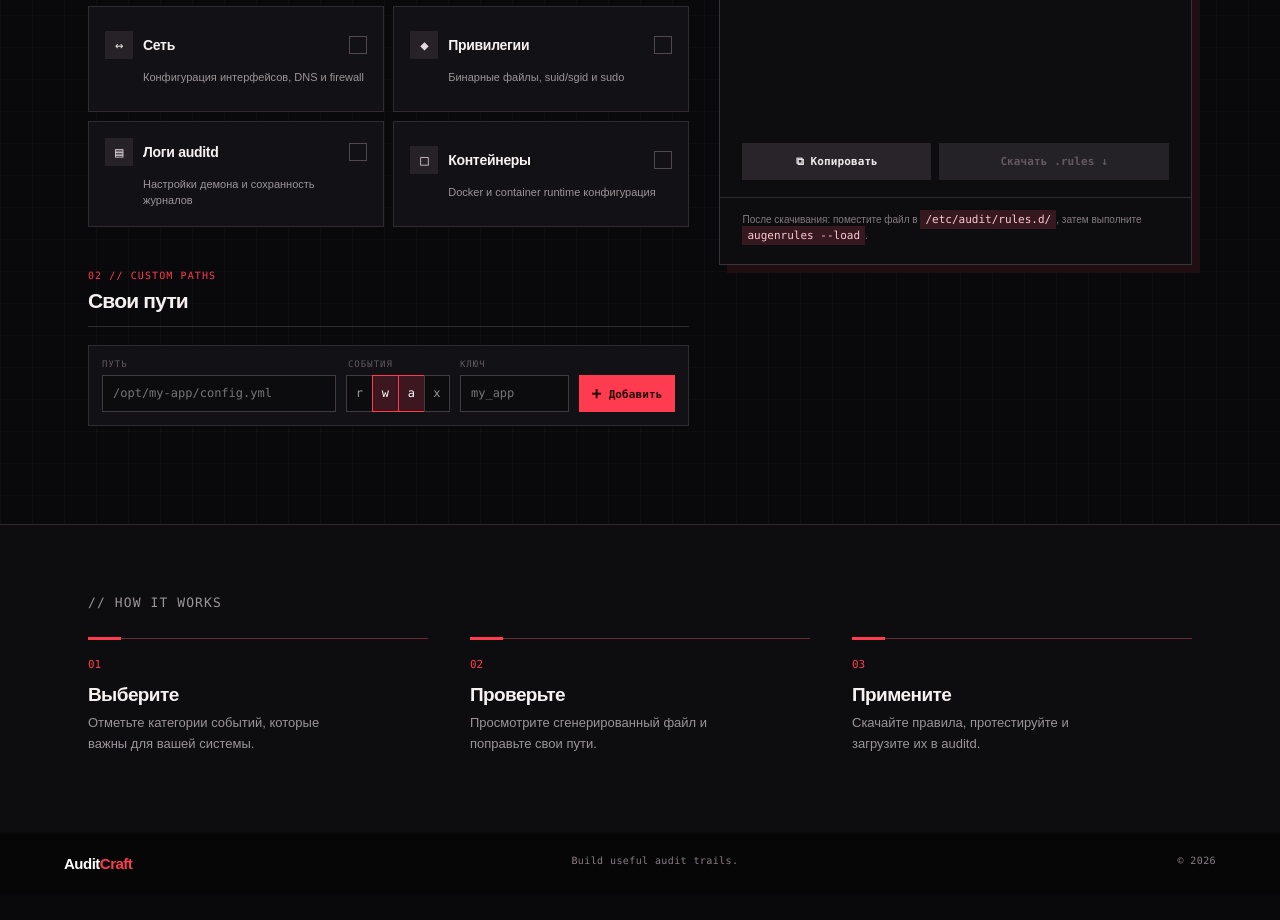
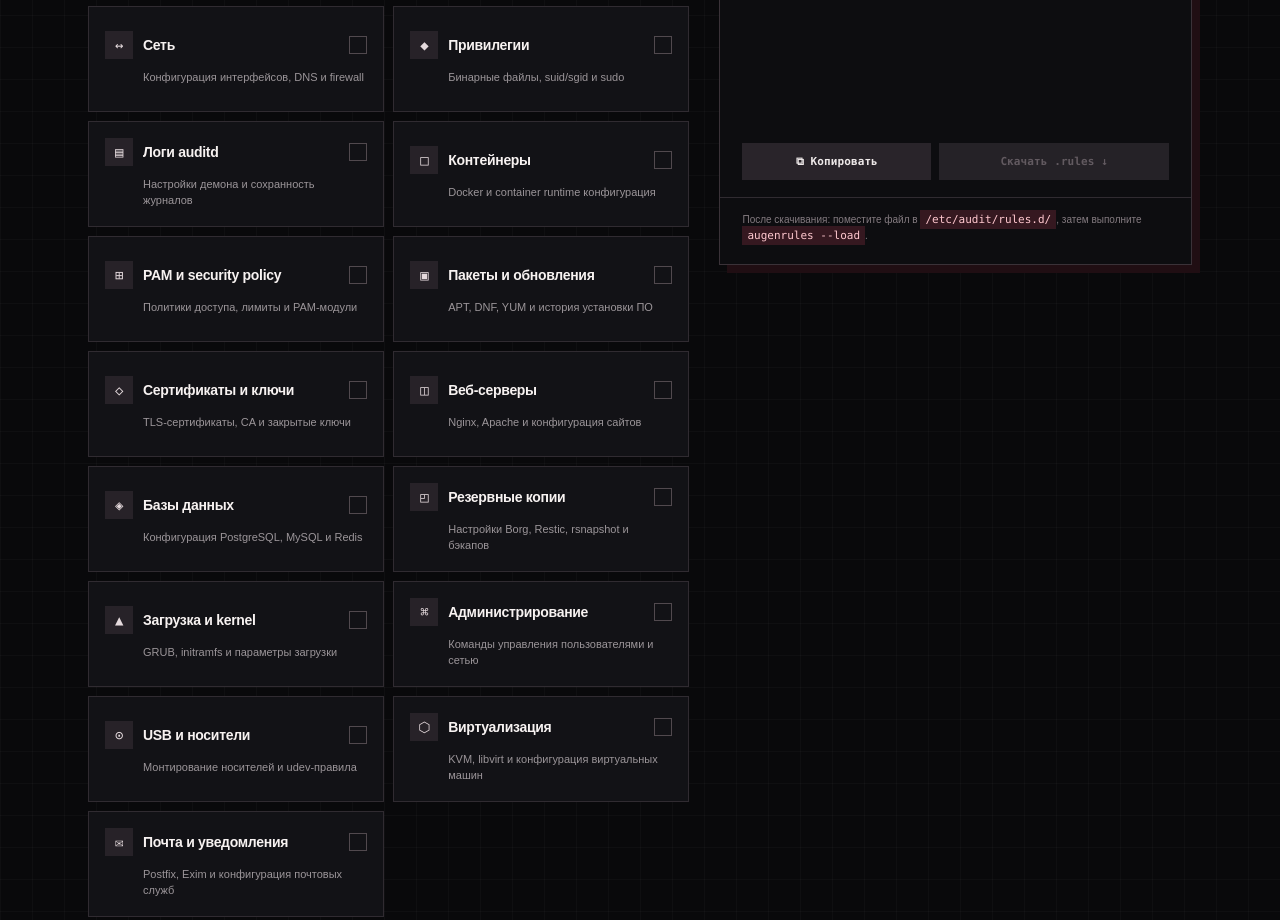
Before and after one commit to andrei-s96s/AuditCraft, a plain HTML site: page index.html in a window 1280 px wide. Shown: the part 881-1801 px from the top of the page. Before the commit the page ends 1775 px from the top, so only its background shows below. Drawn offline with Linux system fonts and the light colour scheme.

Commit message:
Expand auditd preset library

```diff
--- a/app.js
+++ b/app.js
@@ -6,12 +6,23 @@
   { id:'network', icon:'↔', title:'Сеть', text:'Конфигурация интерфейсов, DNS и firewall', rules:[['/etc/hosts','wa','network_config'],['/etc/resolv.conf','wa','network_config'],['/etc/network','wa','network_config'],['/etc/NetworkManager','wa','network_config'],['/etc/nftables.conf','wa','firewall']] },
   { id:'privilege', icon:'◆', title:'Привилегии', text:'Бинарные файлы, suid/sgid и sudo', rules:[['/usr/bin/sudo','x','privileged'],['/usr/bin/su','x','privileged'],['/bin/su','x','privileged'],['/etc/sudo.conf','wa','sudoers']] },
   { id:'logs', icon:'▤', title:'Логи auditd', text:'Настройки демона и сохранность журналов', rules:[['/etc/audit/auditd.conf','wa','audit_config'],['/etc/audit/rules.d','wa','audit_rules'],['/var/log/audit','wa','audit_log']] },
-  { id:'containers', icon:'□', title:'Контейнеры', text:'Docker и container runtime конфигурация', rules:[['/etc/docker','wa','docker'],['/etc/containerd','wa','containerd'],['/etc/containers','wa','containers']] }
+  { id:'containers', icon:'□', title:'Контейнеры', text:'Docker и container runtime конфигурация', rules:[['/etc/docker','wa','docker'],['/etc/containerd','wa','containerd'],['/etc/containers','wa','containers']] },
+  { id:'pam', icon:'⊞', title:'PAM и security policy', text:'Политики доступа, лимиты и PAM-модули', rules:[['/etc/pam.d','wa','pam'],['/etc/security','wa','security_policy'],['/etc/login.defs','wa','login_policy'],['/etc/libuser.conf','wa','identity_policy']] },
+  { id:'packages', icon:'▣', title:'Пакеты и обновления', text:'APT, DNF, YUM и история установки ПО', rules:[['/etc/apt','wa','package_manager'],['/etc/yum.conf','wa','package_manager'],['/etc/dnf','wa','package_manager'],['/var/log/apt','wa','package_manager'],['/var/log/dnf.log','wa','package_manager']] },
+  { id:'certificates', icon:'◇', title:'Сертификаты и ключи', text:'TLS-сертификаты, CA и закрытые ключи', rules:[['/etc/ssl','wa','certificates'],['/etc/pki','wa','certificates'],['/etc/letsencrypt','wa','certificates'],['/root/.ssh','wa','root_ssh_keys']] },
+  { id:'web', icon:'◫', title:'Веб-серверы', text:'Nginx, Apache и конфигурация сайтов', rules:[['/etc/nginx','wa','nginx'],['/etc/apache2','wa','apache'],['/etc/httpd','wa','apache'],['/var/www','wa','web_content']] },
+  { id:'databases', icon:'◈', title:'Базы данных', text:'Конфигурация PostgreSQL, MySQL и Redis', rules:[['/etc/postgresql','wa','postgresql'],['/etc/mysql','wa','mysql'],['/etc/my.cnf','wa','mysql'],['/etc/redis','wa','redis']] },
+  { id:'backup', icon:'◰', title:'Резервные копии', text:'Настройки Borg, Restic, rsnapshot и бэкапов', rules:[['/etc/borgmatic','wa','backup'],['/etc/restic','wa','backup'],['/etc/rsnapshot.conf','wa','backup'],['/etc/backup','wa','backup']] },
+  { id:'boot', icon:'▲', title:'Загрузка и kernel', text:'GRUB, initramfs и параметры загрузки', rules:[['/etc/default/grub','wa','boot_config'],['/boot/grub','wa','boot_config'],['/boot/grub2','wa','boot_config'],['/etc/sysctl.conf','wa','kernel_config'],['/etc/sysctl.d','wa','kernel_config']] },
+  { id:'admin', icon:'⌘', title:'Администрирование', text:'Команды управления пользователями и сетью', rules:[['/usr/sbin/useradd','x','user_management'],['/usr/sbin/userdel','x','user_management'],['/usr/sbin/usermod','x','user_management'],['/usr/bin/passwd','x','password_change'],['/usr/sbin/visudo','x','sudoers_change']] },
+  { id:'usb', icon:'⊙', title:'USB и носители', text:'Монтирование носителей и udev-правила', rules:[['/etc/udev/rules.d','wa','udev_rules'],['/etc/fstab','wa','mount_config'],['/bin/mount','x','mounts'],['/bin/umount','x','mounts']] },
+  { id:'virtualization', icon:'⬡', title:'Виртуализация', text:'KVM, libvirt и конфигурация виртуальных машин', rules:[['/etc/libvirt','wa','libvirt'],['/var/lib/libvirt','wa','libvirt'],['/etc/qemu','wa','qemu']] },
+  { id:'mail', icon:'✉', title:'Почта и уведомления', text:'Postfix, Exim и конфигурация почтовых служб', rules:[['/etc/postfix','wa','postfix'],['/etc/exim4','wa','exim'],['/etc/aliases','wa','mail_config']] }
 ];
 const active = new Set(); let custom = [];
 const grid = document.querySelector('#preset-grid'), output = document.querySelector('#rules-output'), count = document.querySelector('#rule-count'), download = document.querySelector('#download-button');
 function esc(v){return v.replace(/[&<>"']/g,c=>({'&':'&amp;','<':'&lt;','>':'&gt;','"':'&quot;',"'":'&#039;'}[c]))}
-function allRules(){return [...presets.filter(p=>active.has(p.id)).flatMap(p=>p.rules),...custom]}
+function allRules(){const rules=[...presets.filter(p=>active.has(p.id)).flatMap(p=>p.rules),...custom],seen=new Set();return rules.filter(([path,perm])=>{const id=`${path}:${perm}`;if(seen.has(id))return false;seen.add(id);return true})}
 function render(){const rules=allRules(); document.querySelectorAll('.preset').forEach(el=>{const enabled=active.has(el.dataset.id);el.classList.toggle('active',enabled);el.setAttribute('aria-pressed',enabled)}); document.querySelector('#custom-list').innerHTML=custom.map((r,i)=>`<div class="custom-rule"><code>${esc(r[0])}</code><span class="permission-badge">-${esc(r[1])}</span><span class="key-badge">${esc(r[2])}</span><button class="remove" data-index="${i}" type="button" aria-label="Удалить путь ${esc(r[0])}">×</button></div>`).join(''); const content=rules.length ? `# AuditCraft — generated auditd rules\n# Review paths before deploying to production.\n\n${rules.map(([path,perm,key])=>`-w ${path} -p ${perm} -k ${key || 'auditcraft'}`).join('\n')}\n` : '# Выберите пресеты слева,\n# чтобы начать сборку правил.'; output.querySelector('code').textContent=content; count.textContent=`${rules.length} ${rules.length===1?'RULE':'RULES'}`; download.disabled=!rules.length}
 presets.forEach(p=>{const el=document.createElement('button');el.type='button';el.className='preset';el.dataset.id=p.id;el.setAttribute('aria-pressed','false');el.innerHTML=`<span class="preset-title"><span class="preset-icon">${p.icon}</span><span>${p.title}</span><span class="check">✓</span></span><p>${p.text}</p>`;el.addEventListener('click',()=>{active.has(p.id)?active.delete(p.id):active.add(p.id);render()});grid.append(el)});
 document.querySelector('#path-form').addEventListener('submit',e=>{e.preventDefault();const data=new FormData(e.currentTarget),path=data.get('path').trim(),perm=data.getAll('permission').join(''),key=data.get('key').trim().replace(/\s+/g,'_');if(!path)return document.querySelector('#custom-path').focus();if(!path.startsWith('/'))return alert('Укажите абсолютный путь, начинающийся с /.');if(!perm)return alert('Выберите хотя бы одно событие.');custom.push([path,perm,key||'custom_path']);e.currentTarget.reset();e.currentTarget.querySelector('[value="w"]').checked=true;e.currentTarget.querySelector('[value="a"]').checked=true;render()});
```
